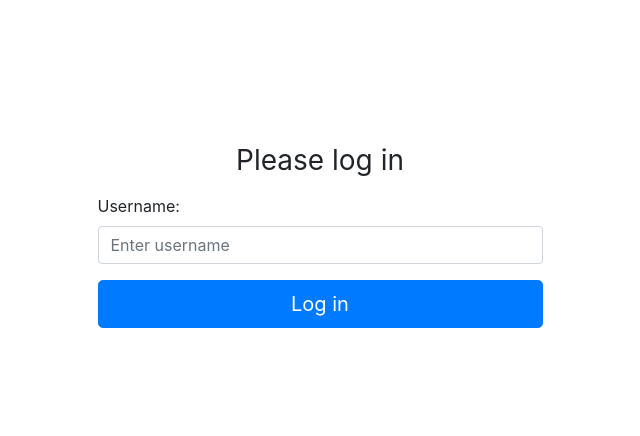
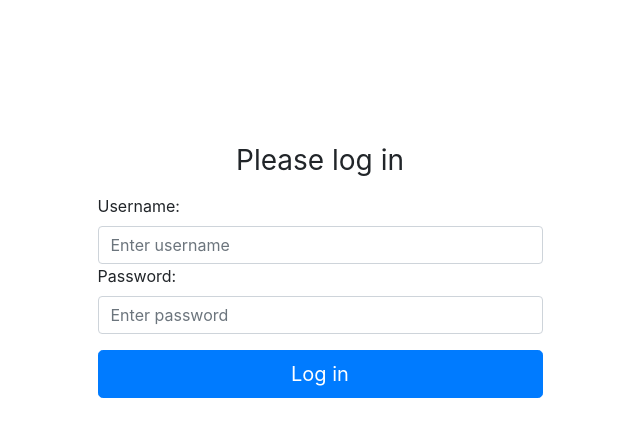
Before and after one commit to LomakoDasha/Chat, a React (Create React App) app: page / in a window 1280 px wide. Shown: the top 436 px of the page, without its empty margins (320-960 px from the left). Built offline with nearby package versions, Linux system fonts and the light colour scheme.

Commit message:
feat: add input password field to Login page

```diff
--- a/src/App.js
+++ b/src/App.js
@@ -5,23 +5,22 @@ import MessagingPanel from './components/messagingPanel/MessagingPanel'
 
 class App extends Component {
   state = {
-    from: localStorage["username"]
+    from: JSON.parse(localStorage.getItem('username'))
   }
 
   setFrom = (from) => {
-    this.setState({from})
-    console.log(from)
+    this.setState({ from });
+    console.log('from', from)
   }
 
-  render () {
+  render() {
     return (
       <div className="App">
-      {
-        !this.state.from ?
-          <Login setFrom={this.setFrom}/>
-          :
-          <MessagingPanel from={this.state.from}/>
-      }
+        {
+          !this.state.from
+            ? <Login setFrom={this.setFrom} />
+            : <MessagingPanel from={this.state.from.username} />
+        }
 
       </div>
     );
--- a/src/components/header/header.js
+++ b/src/components/header/header.js
@@ -5,11 +5,11 @@ import Button from '@material-ui/core/Button';
 class Header extends Component {
   logOut = (e) => {
     e.preventDefault();
-        localStorage.removeItem("username")
+    localStorage.removeItem('username');
     window.location = 'Chat/src/components/login/Login.js';
   }
 
-  render () {
+  render() {
     return (
       <header className={headerStyles.header}>
         <h1 className={headerStyles.header__title}>Chat</h1>
--- a/src/components/login/Login.js
+++ b/src/components/login/Login.js
@@ -1,14 +1,21 @@
 import React, { Component } from 'react';
 
 class Login extends Component {
-    login = (e) => {
-        e.preventDefault()
-        const username = e.target.usernameInput.value
-        this.props.setFrom(username)
-        localStorage.setItem("username", username);
-    }
+  usernameObj = {
+    username: '',
+    password: ''
+  };
 
-  render () {
+  login = (e) => {
+    e.preventDefault()
+    this.usernameObj.username = e.target.usernameInput.value;
+    this.usernameObj.password = e.target.passwordInput.value;
+
+    this.props.setFrom(this.usernameObj)
+    localStorage.setItem('username', JSON.stringify(this.usernameObj));
+  }
+
+  render() {
     return (
       <div className="container h-100 w-70 mt-5">
         <div className="row justify-content-center align-items-center">
@@ -23,12 +30,21 @@ class Login extends Component {
                 name="username"
                 placeholder="Enter username"
               />
+
+              <label>Password:</label>
+              <input
+                type="text"
+                id="passwordInput"
+                className="form-control"
+                name="password"
+                placeholder="Enter password"
+              />
             </div>
 
             <button
               type="submit"
               className="btn btn-lg btn-primary btn-block">
-                Log in
+              Log in
             </button>
           </form>
         </div>
--- a/src/components/messagingPanel/MessagingPanel.js
+++ b/src/components/messagingPanel/MessagingPanel.js
@@ -10,27 +10,26 @@ class MessagingPanel extends Component {
     messages: []
   }
 
-    connection = new WebSocket('ws://st-chat.shas.tel')
+  connection = new WebSocket('ws://st-chat.shas.tel');
 
   componentDidMount() {
     this.connection.onmessage = (message) => {
-            const data = JSON.parse(message.data)
-            this.setState({messages: [...this.state.messages, data]})
+      const data = JSON.parse(message.data);
+      this.setState({ messages: [...this.state.messages, data] });
     }
   }
 
   getMessage = (message) => {
-        const data = {from: this.props.from, message: message}
-        console.log(data)
-        this.connection.send(JSON.stringify(data))
+    const data = { from: this.props.from, message: message };
+    this.connection.send(JSON.stringify(data));
   }
 
-  render () {
+  render() {
     return (
       <div className={MessagePanelStyles.app}>
-        <Header  className={MessagePanelStyles.header} />
-        <DisplayConversation className={MessagePanelStyles.conversation} messages={this.state.messages}/>
-        <MessagingBox className={MessagePanelStyles.messageBox} getMessage={this.getMessage}/>
+        <Header className={MessagePanelStyles.header} />
+        <DisplayConversation className={MessagePanelStyles.conversation} messages={this.state.messages} />
+        <MessagingBox className={MessagePanelStyles.messageBox} getMessage={this.getMessage} />
       </div>
     )
   }
--- a/src/components/messagingPanel/conversation/DisplayConversation.js
+++ b/src/components/messagingPanel/conversation/DisplayConversation.js
@@ -5,11 +5,11 @@ import DisplayConversationStyles from './Conversation.module.css';
 class DisplayConversation extends Component {
   displayDate = (date) => {
     let d = new Date(date);
-    return d.getDate() + '.' + (d.getMonth()+1) + '.' + d.getFullYear() + ' in ' + d.getHours() + ':' + d.getMinutes() + ':' + d.getSeconds()
+    return d.getDate() + '.' + (d.getMonth() + 1) + '.' + d.getFullYear() + ' in ' + d.getHours() + ':' + d.getMinutes() + ':' + d.getSeconds()
   }
 
   displayMessage = (items) => items.map(item => {
-      if(item.from === localStorage.getItem("username")) {
+    if (item.from === JSON.parse(localStorage.getItem('username')).username) {
       return (
         <div key={item.id} className={DisplayConversationStyles.myMessage}>
           <h3 className={DisplayConversationStyles.username}>{item.from}: <span className={DisplayConversationStyles.time}>{this.displayDate(item.time)}</span></h3>
@@ -26,13 +26,12 @@ class DisplayConversation extends Component {
     }
   })
 
-  render () {
-    console.log("receive")
-    console.log(this.props.messages)
+  render() {
+    console.log("receive this.props.messages", this.props.messages)
     return (
       <ScrollToBottom className={DisplayConversationStyles.wrapper}>
         <div id="displayConversation" className={DisplayConversationStyles.container}>
-          { this.props.messages.map(items => this.displayMessage(items.reverse())) }
+          {this.props.messages.map(items => this.displayMessage(items.reverse()))}
         </div>
       </ScrollToBottom>
     )
--- a/src/components/messagingPanel/messagingBox/MessagingBox.js
+++ b/src/components/messagingPanel/messagingBox/MessagingBox.js
@@ -3,15 +3,15 @@ import TextField from '@material-ui/core/TextField';
 
 const KeyEnter = 13;
 class MessagingBox extends Component {
-    messageHandler = (e) => {
-        if(e.keyCode === KeyEnter) {
-            e.preventDefault()
-            this.props.getMessage(e.target.value)
-            e.target.value = ""
-        }
+  messageHandler = (e) => {
+    if (e.keyCode === KeyEnter) {
+      e.preventDefault();
+      this.props.getMessage(e.target.value);
+      e.target.value = "";
     }
+  }
 
-  render () {
+  render() {
     return (
       <div id="messagingBox" >
         <TextField
```
Also changed, not shown: 1 other file (tests, documents, lock files or other folders). Lines whose indentation alone changed are shown as unchanged.
